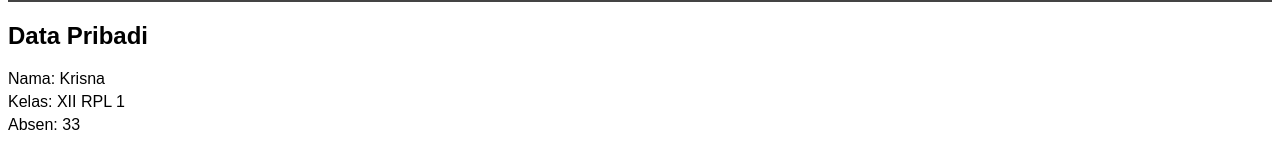
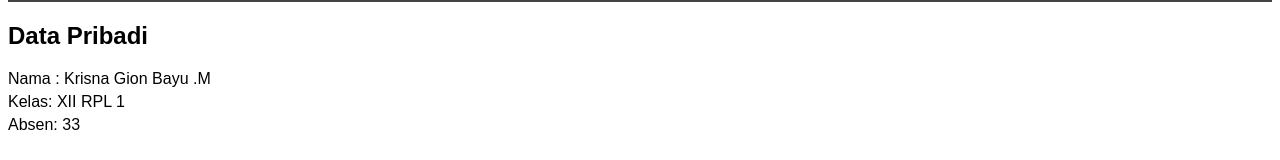
Before and after one commit to krisna193/tugas_2, a plain HTML site: page index.html in a window 1280 px wide. Shown: the part 134-294 px from the top of the page. Drawn offline with Linux system fonts and the light colour scheme.

Commit message:
ubah dikit

```diff
--- a/index.html
+++ b/index.html
@@ -47,7 +47,7 @@
 
     <section id="data-pribadi">
         <h2>Data Pribadi</h2>
-        <p>Nama: Krisna</p>
+        <p>Nama : Krisna Gion Bayu .M</p>
         <p>Kelas: XII RPL 1</p>
         <p>Absen: 33</p>
     </section>
```
